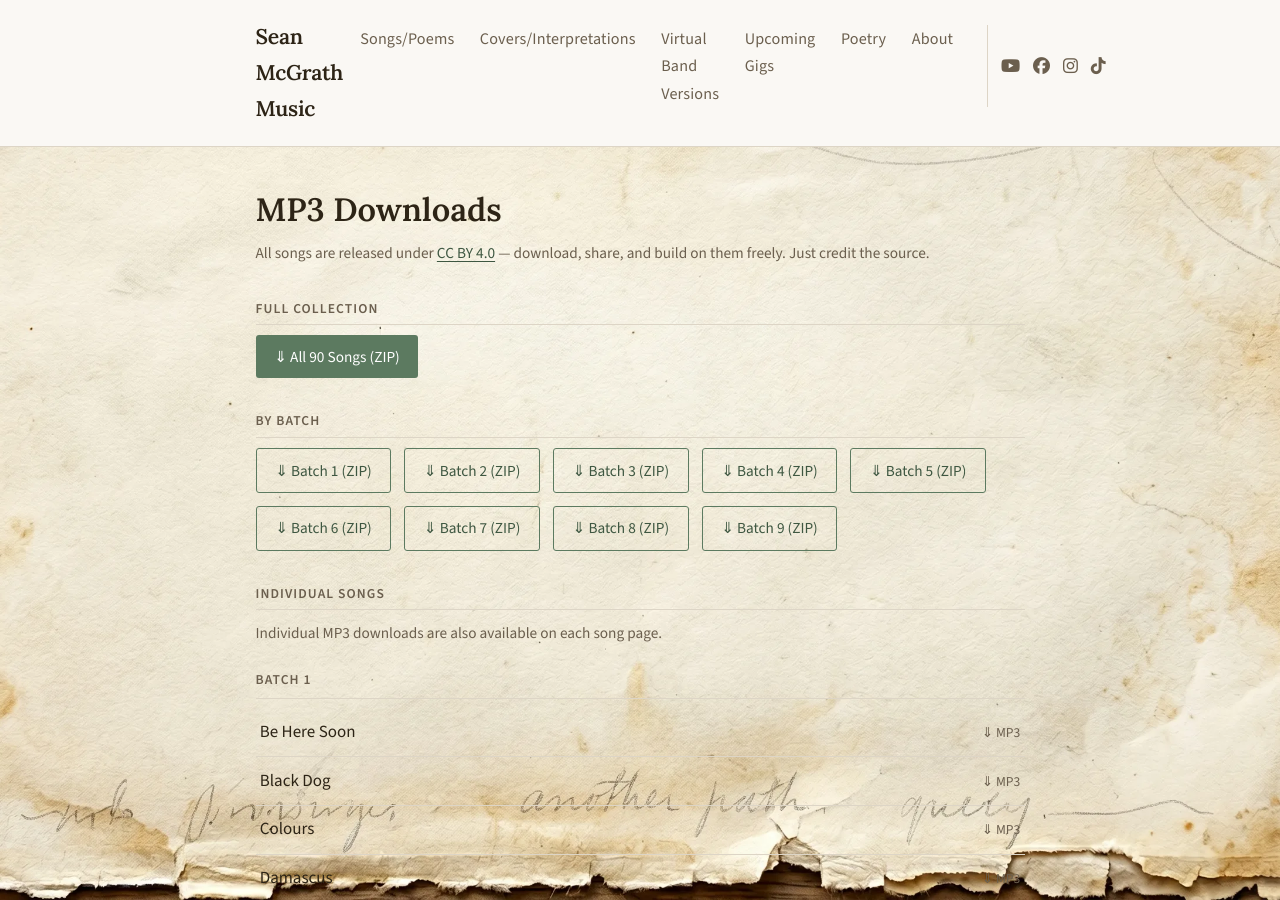
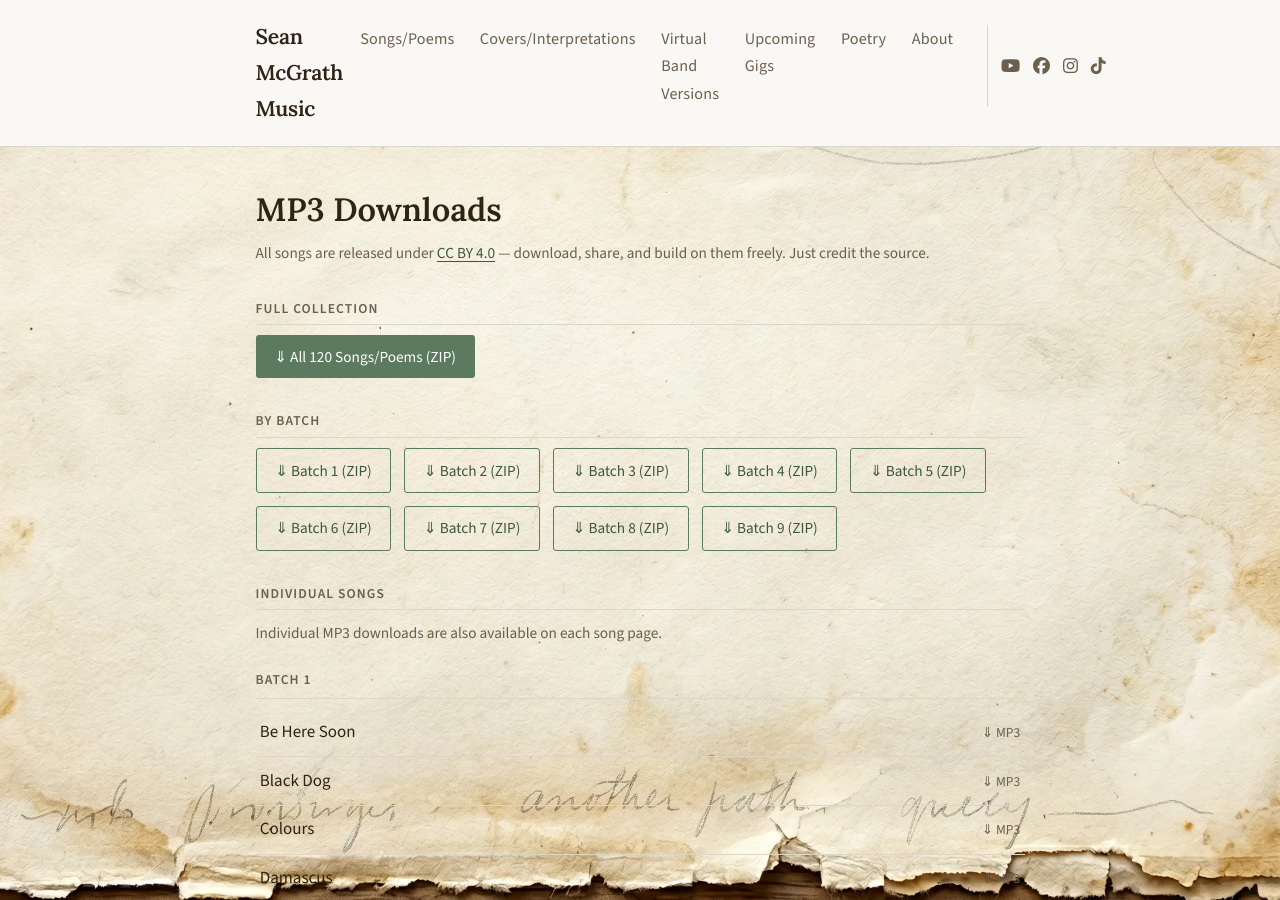
Before and after one commit to seanmcgrath42/seanmcgrathmusic.com, a Jekyll site: the page built from mp3s/index.html, in a window 1280 px wide and 900 px high. Built offline with Jekyll 4.4.1, drawn with Linux system fonts in a browser that asks for light colours; some of the changed text lies outside the part shown.

Commit message:
Fix MP3 page: loop to batch 12, update ZIP label to 120
Co-Authored-By: Claude Sonnet 4.6 <noreply@anthropic.com>

```diff
--- a/mp3s/index.html
+++ b/mp3s/index.html
@@ -14,7 +14,7 @@ title: MP3 Downloads
   <h2 class="batch-heading">Full Collection</h2>
   <div class="downloads">
     {% if zips.all_gdrive_id and zips.all_gdrive_id != "" %}
-    <a class="btn" href="https://drive.google.com/uc?export=download&id={{ zips.all_gdrive_id }}" download>&#8659; All 90 Songs (ZIP)</a>
+    <a class="btn" href="https://drive.google.com/uc?export=download&id={{ zips.all_gdrive_id }}" download>&#8659; All 120 Songs/Poems (ZIP)</a>
     {% endif %}
   </div>
 </section>
@@ -34,7 +34,7 @@ title: MP3 Downloads
   <h2 class="batch-heading">Individual Songs</h2>
   <p class="section-intro">Individual MP3 downloads are also available on each song page.</p>
   {% assign sorted = site.data.songs | sort: "batch_position" | sort: "batch" %}
-  {% for batch_num in (1..9) %}
+  {% for batch_num in (1..12) %}
     {% assign batch_songs = sorted | where: "batch", batch_num %}
     {% if batch_songs.size > 0 %}
     <div class="batch-group">
```
